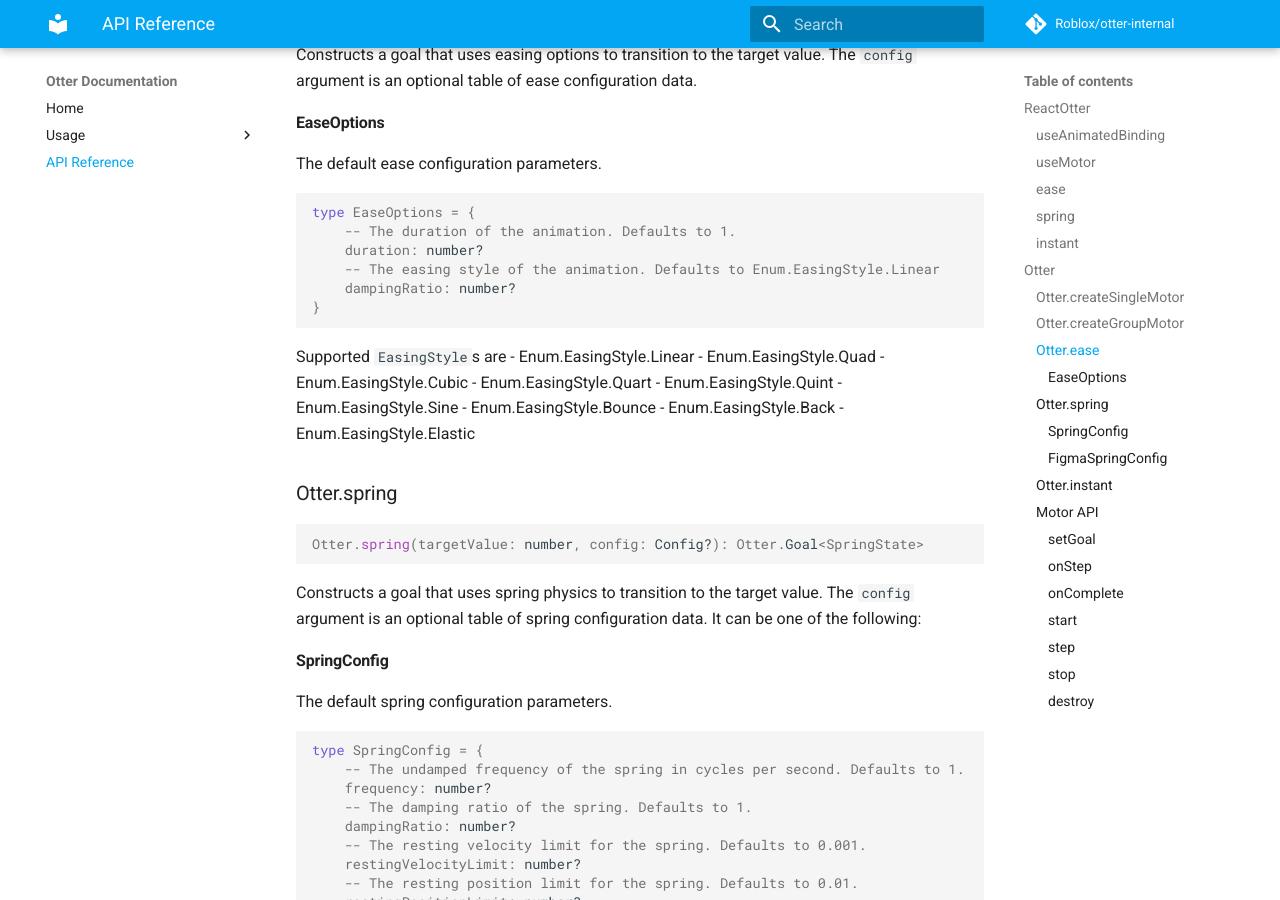
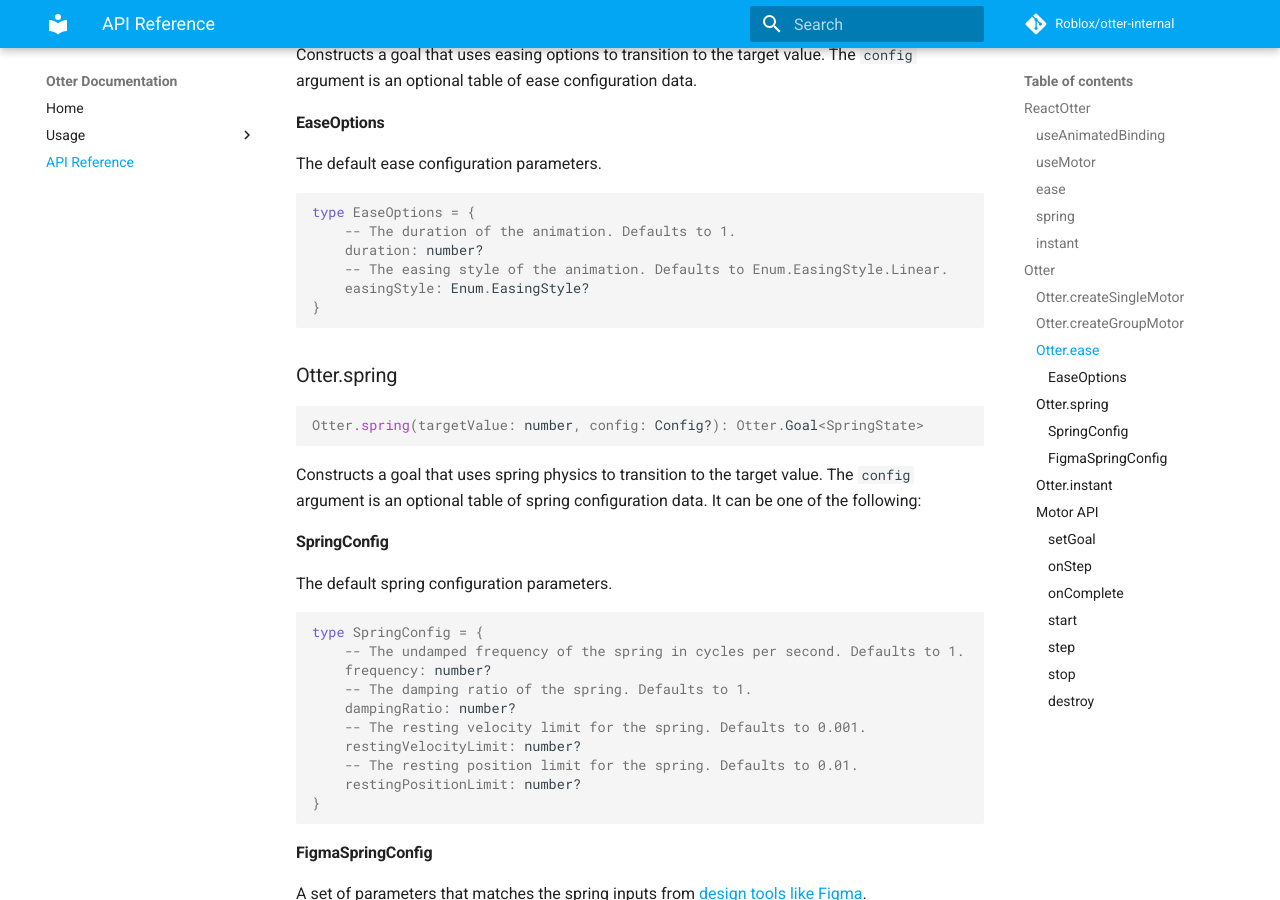
Before and after one commit to Roblox/otter, an MkDocs documentation site: the page built from docs/api-reference.md, in a window 1280 px wide and 900 px high, scrolled down 1996 px. Built offline with MkDocs 1.6.1 and Material for MkDocs 9.7.7, drawn with Linux system fonts in a browser that asks for light colours; comment, search, counter and statistics services are not loaded.

````diff
--- a/docs/api-reference.md
+++ b/docs/api-reference.md
@@ -79,21 +79,10 @@
 type EaseOptions = {
 	-- The duration of the animation. Defaults to 1.
 	duration: number?
-	-- The easing style of the animation. Defaults to Enum.EasingStyle.Linear
-	dampingRatio: number?
+	-- The easing style of the animation. Defaults to Enum.EasingStyle.Linear.
+	easingStyle: Enum.EasingStyle?
 }
 ```
-
-Supported `EasingStyle`s are
-- Enum.EasingStyle.Linear
-- Enum.EasingStyle.Quad
-- Enum.EasingStyle.Cubic
-- Enum.EasingStyle.Quart
-- Enum.EasingStyle.Quint
-- Enum.EasingStyle.Sine
-- Enum.EasingStyle.Bounce
-- Enum.EasingStyle.Back
-- Enum.EasingStyle.Elastic
 
 ### Otter.spring
 ```lua
--- a/modules/otter/rotriever.toml
+++ b/modules/otter/rotriever.toml
@@ -11,5 +11,6 @@
 Signal = "github.com/roblox/signal-lua@1.0"
 
 [dev_dependencies]
+Dash = "github.com/roblox/dash@0.1.0"
 Jest = "github.com/Roblox/jest-roblox@3.2.5"
 JestGlobals = "github.com/Roblox/jest-roblox@3.2.5"
````
Also changed, not shown: 1 other file.
